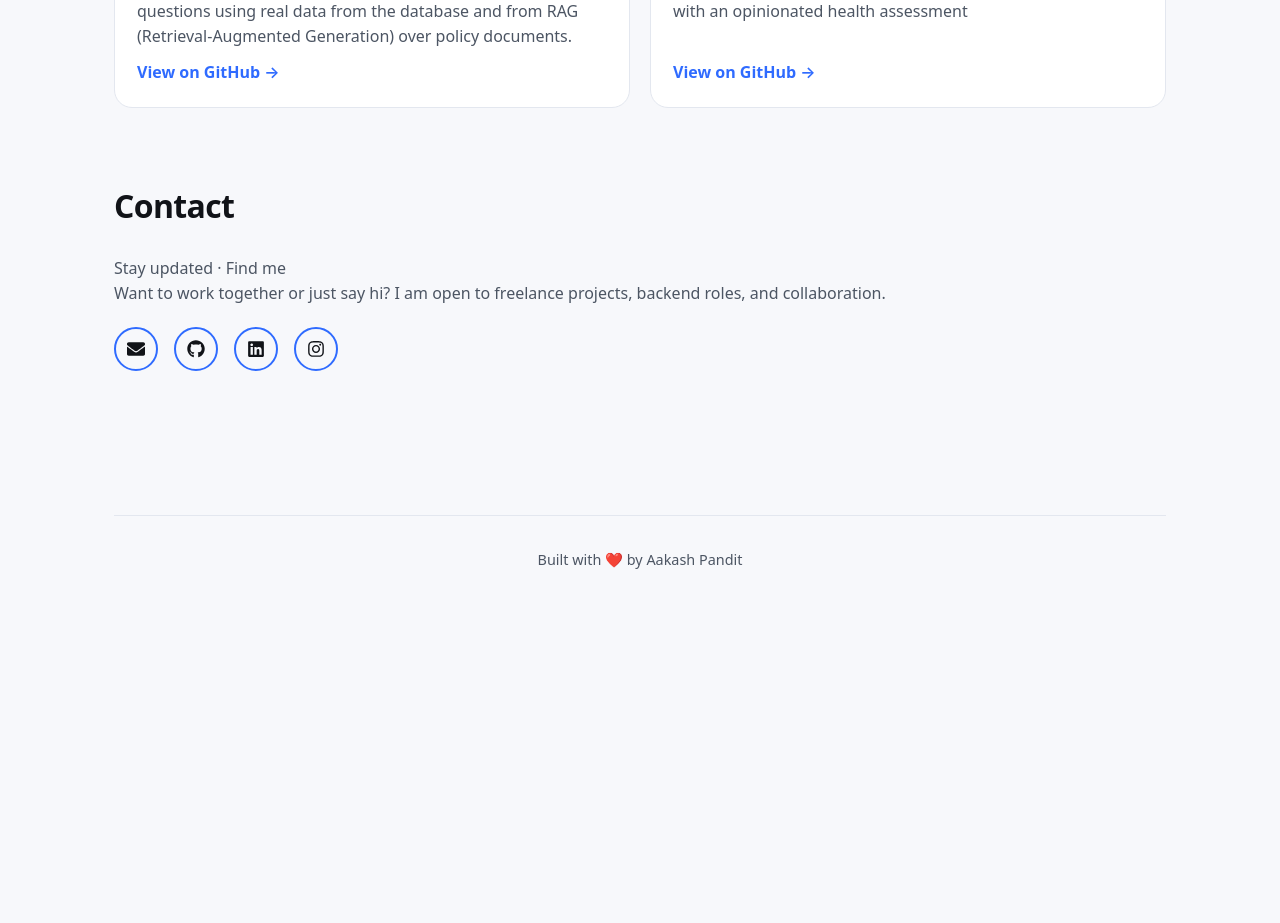
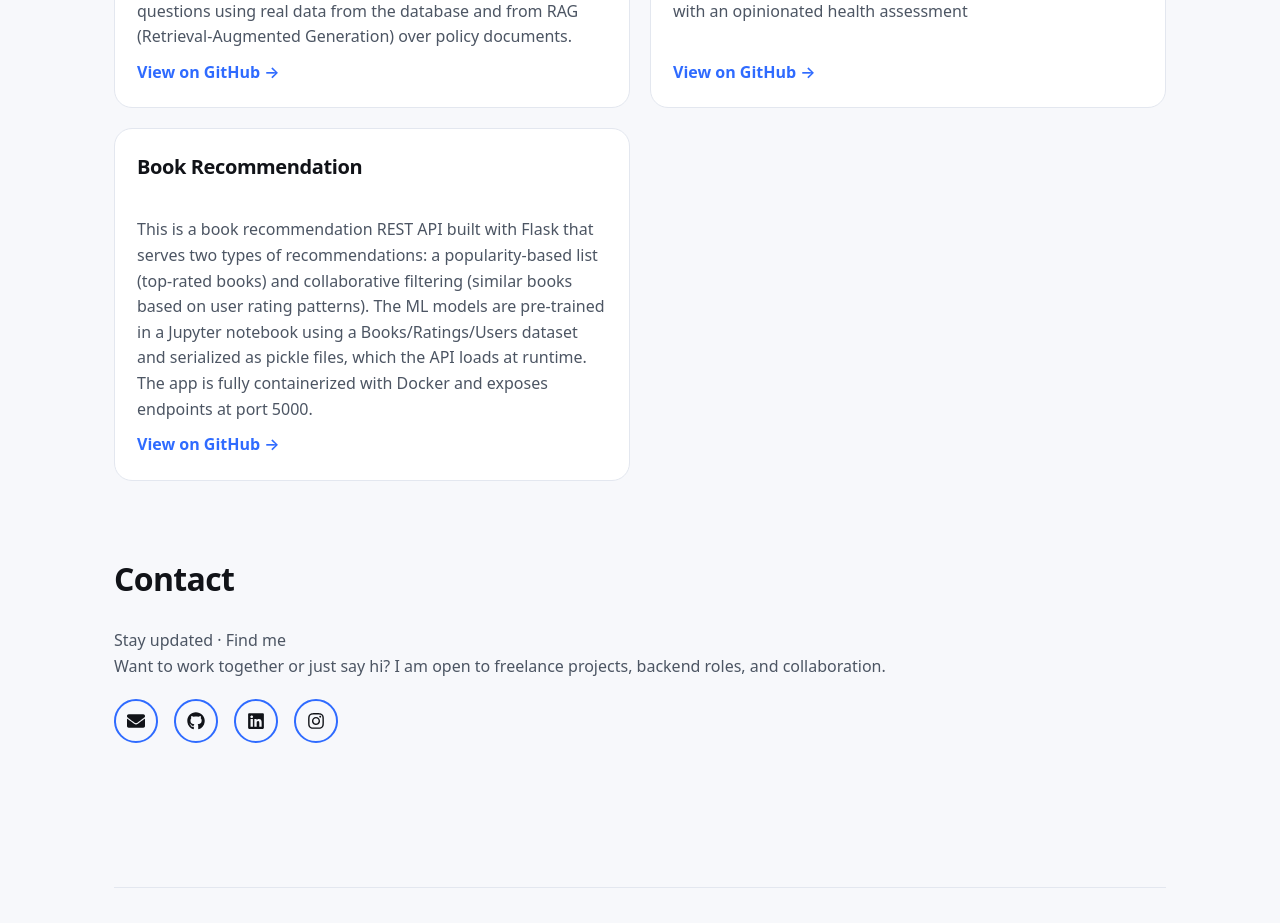
Before and after one commit to Aakash-Pandit/portfolio, a Next.js app: page / in a window 1280 px wide. Shown: the part 2580-3503 px from the top of the page. Before the commit the page ends 3295 px from the top, so only its background shows below. Built offline with nearby package versions, Linux system fonts and the light colour scheme.

Commit message:
adds project and makefile

```diff
--- a/src/components/Projects.tsx
+++ b/src/components/Projects.tsx
@@ -1,10 +1,12 @@
+import { describe } from "node:test";
 import React from "react";
 
 const LINKS = {
   reetro: "https://github.com/Aakash-Pandit/reetro-application",
   patientAI: "https://github.com/Aakash-Pandit/patient-appointment-using-AI",
   policyAI: "https://github.com/Aakash-Pandit/PolicyAgent",
-  nutrilens: "https://github.com/Aakash-Pandit/nutrilens-api"
+  nutrilens: "https://github.com/Aakash-Pandit/nutrilens-api",
+  book_recommendation: "https://github.com/Aakash-Pandit/book-recommendation",
 };
 
 const projects = [
@@ -30,6 +32,11 @@ const projects = [
     title: "NutriLens",
     description: "Nutrilens AI is an API that takes food packaging ingredient information (text or image), runs it through AI models, and returns a human-readable explanation of what is inside along with an opinionated health assessment",
     link: LINKS.nutrilens,
+  },
+  {
+    title: "Book Recommendation",
+    description: "This is a book recommendation REST API built with Flask that serves two types of recommendations: a popularity-based list (top-rated books) and collaborative filtering (similar books based on user rating patterns). The ML models are pre-trained in a Jupyter notebook using a Books/Ratings/Users dataset and serialized as pickle files, which the API loads at runtime. The app is fully containerized with Docker and exposes endpoints at port 5000.",
+    link: LINKS.book_recommendation,
   }
 ];
 
```
Also changed, not shown: 1 other file (tests, documents, lock files or other folders).
